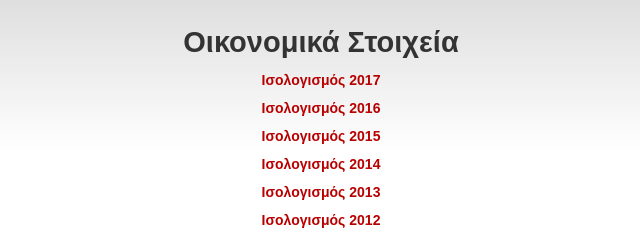
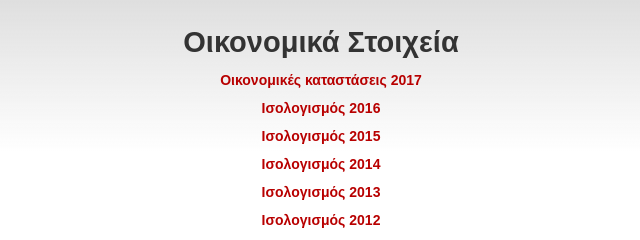
Before and after one commit to chiotis/tempe, a plain HTML site: page index.html in a window 1280 px wide. Shown: the part 464-704 px from the top of the page, 319-959 px from the left. Drawn offline with Linux system fonts and the light colour scheme.

Commit message:
Update index.html

```diff
--- a/index.html
+++ b/index.html
@@ -20,7 +20,7 @@
   <div class="isologismos">
     <div class="w-container">
       <h2>Οικονομικά Στοιχεία</h2>
-      <p><a class="contact" href="http://tempe.gr/isologismos-tempe-2017.pdf" target="_blank" >Ισολογισμός 2017</a></p>
+      <p><a class="contact" href="http://tempe.gr/isologismos-tempe-2017.pdf" target="_blank" >Οικονομικές καταστάσεις 2017</a></p>
       <p><a class="contact" href="http://tempe.gr/isologismos-tempe-2016.pdf" target="_blank" >Ισολογισμός 2016</a></p>
       <p><a class="contact" href="http://tempe.gr/isologismos-tempe-2015.pdf" target="_blank" >Ισολογισμός 2015</a></p>
       <p><a class="contact" href="http://tempe.gr/isologismos-tempe-2014.pdf" target="_blank" >Ισολογισμός 2014</a></p>
```
